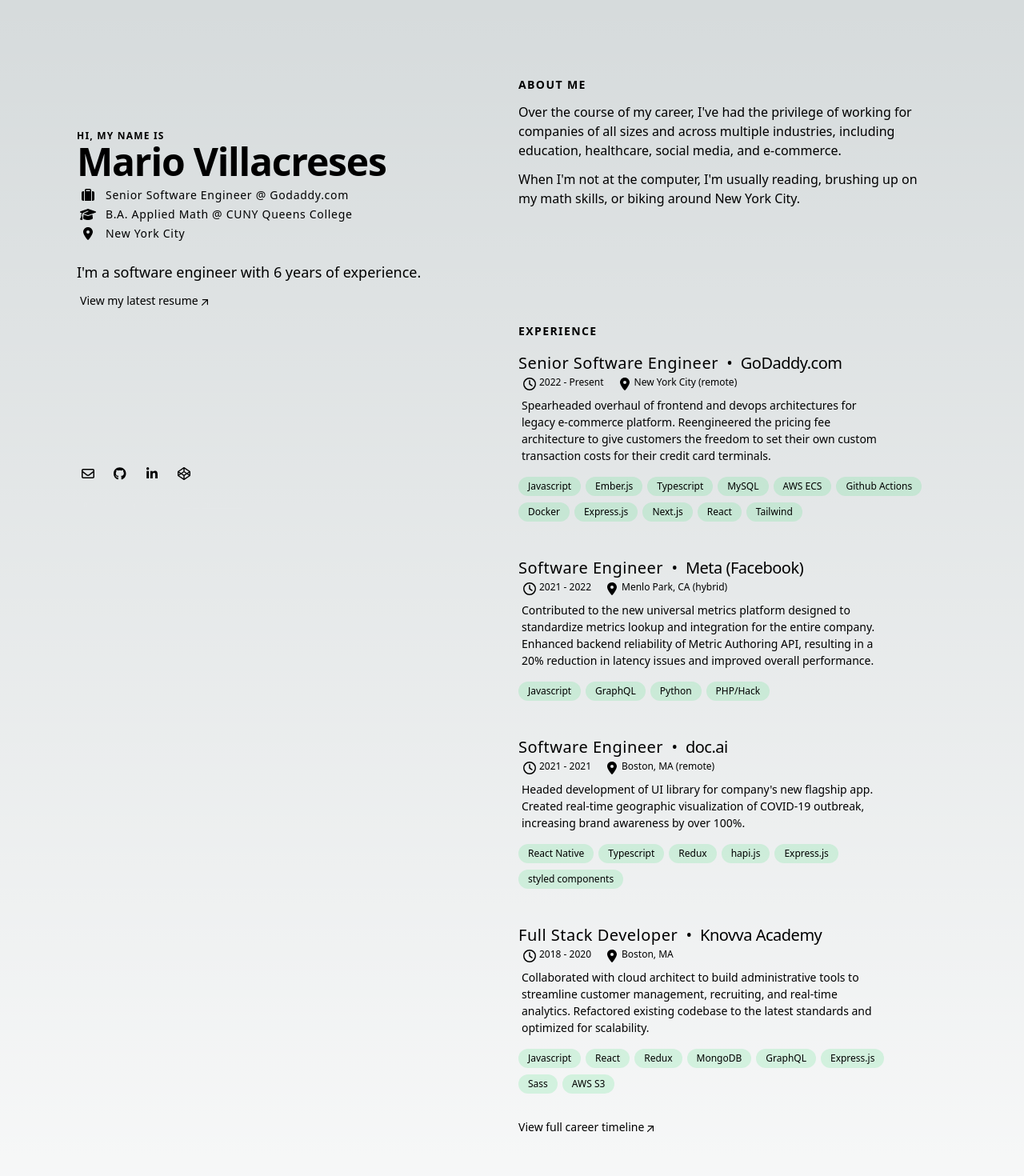
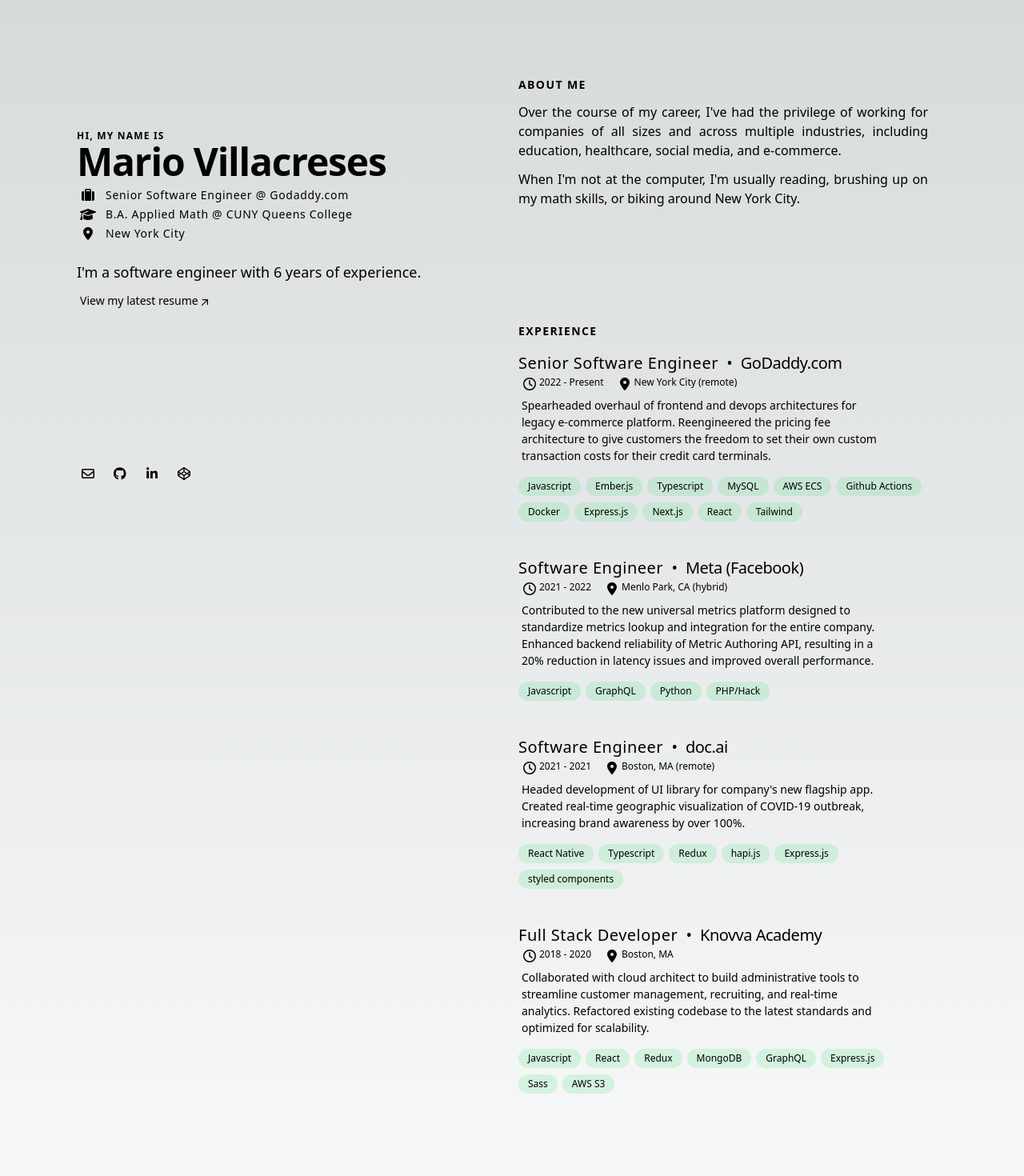
Before and after one commit to villacreses/personal-site, a Next.js app: page / in a window 1280 px wide. Shown: the top 1470 px of the page at 80% size. Built offline with nearby package versions, Linux system fonts and the light colour scheme.

Commit message:
Utils: "yearsSince"

```diff
--- a/src/app/(professional)/page.tsx
+++ b/src/app/(professional)/page.tsx
@@ -6,6 +6,7 @@
 } from '@/components';
 import { FC, PropsWithChildren } from 'react';
 import { experienceEntries, socialLinkItems, statsListContent } from './content';
+import { yearsSince } from '@/utils';
 
 const Section: FC<PropsWithChildren<{}>> = ({ children }) => (
   <section className="mb-16 scroll-mt-16 md:mb-24 lg:mb-36 lg:scroll-mt-24">
@@ -18,6 +19,8 @@
     {children}
   </h2>
 );
+
+const yearsExp = Math.ceil(yearsSince(experienceEntries[experienceEntries.length -1].startDate));
 
 export default function Home() {
   return (
@@ -34,7 +37,7 @@
           </h1>
           <StatsList {...statsListContent} />
           <p className="sm:text-lg mt-6 max-w-md leading-normal">
-            I&apos;m a software engineer with 6 years of experience.
+            I&apos;m a software engineer with {yearsExp} years of experience.
           </p>
           <p className="text-sm mt-3 ml-1">
             <InlineLink href="#">View my latest resume</InlineLink>
@@ -56,12 +59,12 @@
       <main className="pt-24 lg:w-1/2 lg:py-24">
         <Section>
           <SectionHeader>About me</SectionHeader>
-          <p className="mb-3 max-w-lg">
+          <p className="mb-3 max-w-lg text-justify">
             Over the course of my career, I&apos;ve had the privilege of working
             for companies of all sizes and across multiple industries, including
             education, healthcare, social media, and e-commerce.
           </p>
-          <p className="mb-3 max-w-lg">
+          <p className="mb-3 max-w-lg text-justify">
             When I&apos;m not at the computer, I&apos;m usually reading,
             brushing up on my math skills, or biking around New York City.
           </p>
@@ -70,7 +73,6 @@
           <SectionHeader>Experience</SectionHeader>
           <ExperienceList items={experienceEntries} />
           <p className="mt-8 text-sm">
-            <InlineLink href="#">View full career timeline</InlineLink>
           </p>
         </Section>
         <Section>
--- /dev/null
+++ b/src/utils/index.ts
@@ -0,0 +1,4 @@
+const years = 1000 * 60 * 60 * 24 * 365;
+
+export const yearsSince = (datestring: string) =>
+  (Date.now() - (new Date(datestring)).getTime()) / years;
```
